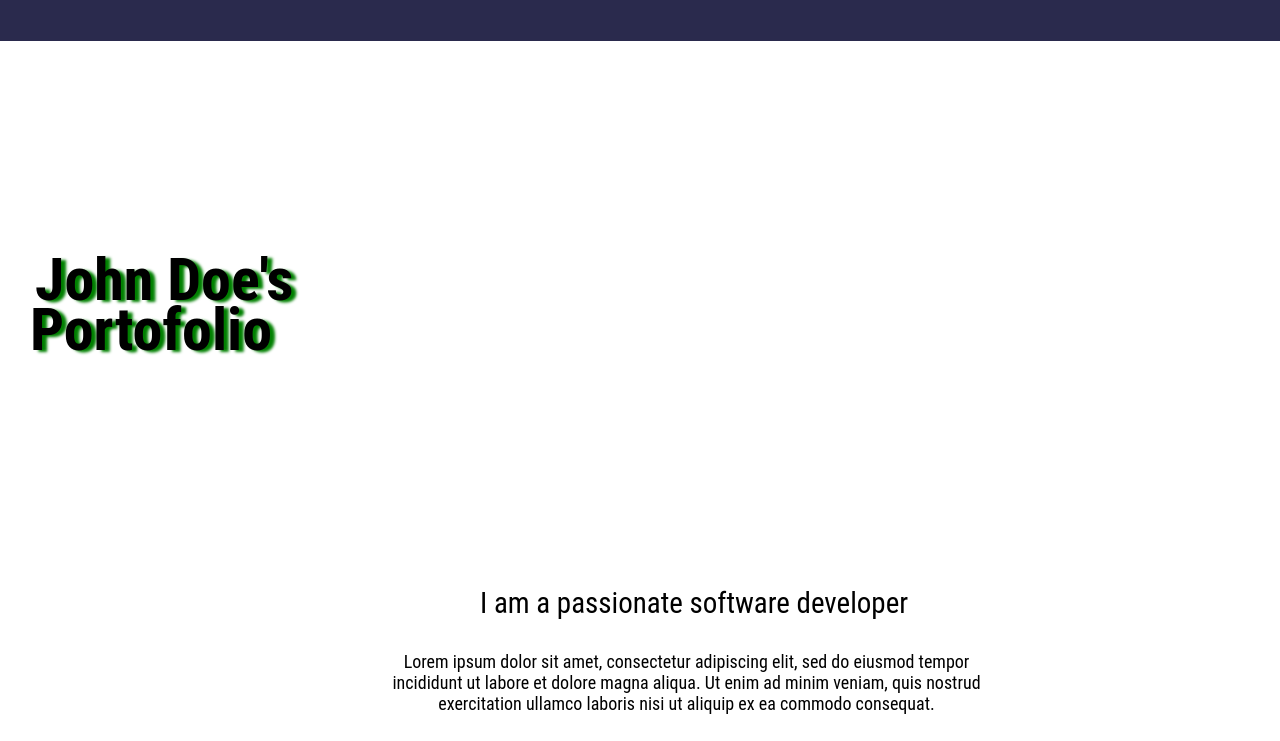
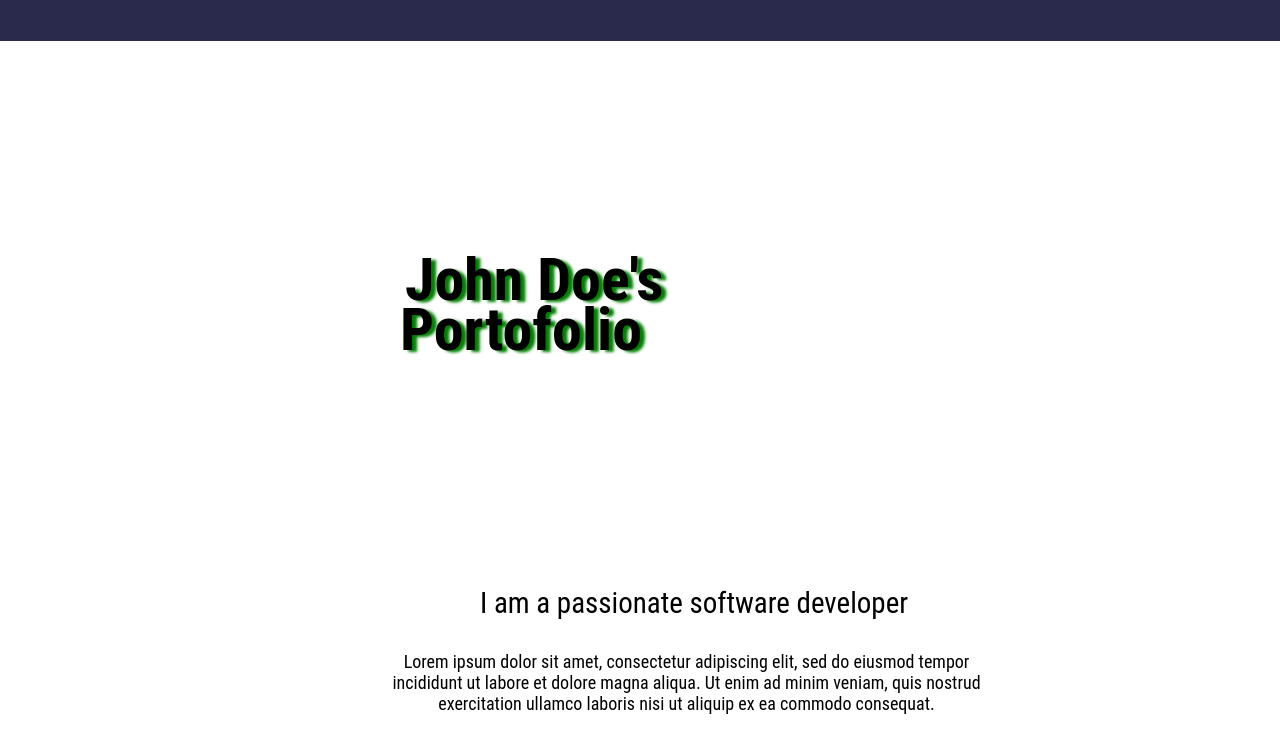
Before and after one commit to JeanFelix-I/hb, a plain HTML site: page index.html in a window 1280 px wide. Shown: the part 59-800 px from the top of the page. Drawn offline with Linux system fonts and the light colour scheme.

Commit message:
Update Styles.css

```diff
--- a/Styles.css
+++ b/Styles.css
@@ -122,7 +122,7 @@
         position: absolute;
         width: 300px;
         height: 190px;
-        left: 30px;
+        left: 400px;
         top: 274px;
     }
     .div_1{
```
